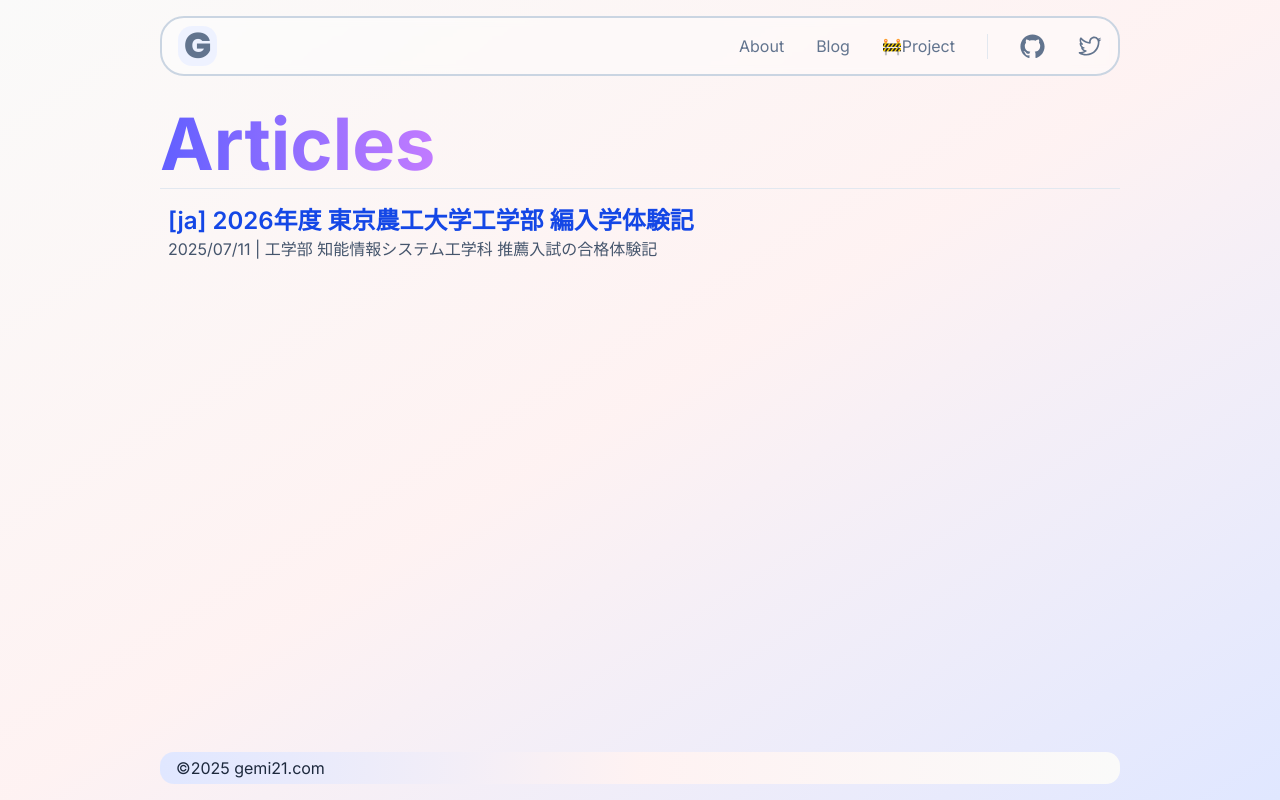
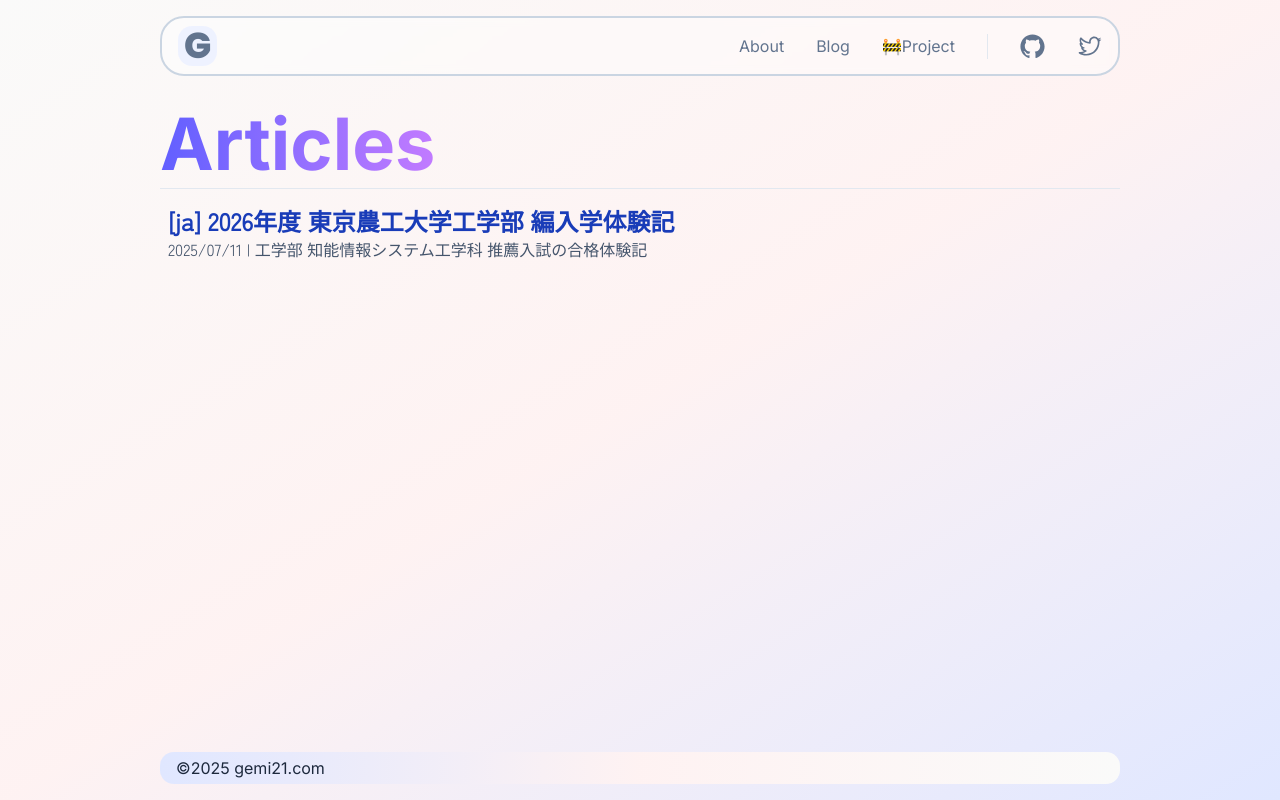
Before and after one commit to Sym521/gemi21.com, a Next.js app: page /Blog in a window 1280 px wide. Built offline with nearby package versions, Linux system fonts and the light colour scheme.

Commit message:
feat: changed  list items font

```diff
--- a/app/Blog/page.tsx
+++ b/app/Blog/page.tsx
@@ -39,7 +39,7 @@
 				Articles
 			</h1>
 			<Separator className="my-2" />
-			<div>
+			<div className="font-Zen_Kaku_Gothic_New">
 				<ul>
 					{posts.map((post) => (
 						<li
@@ -50,7 +50,7 @@
 								href={`/Blog/${post.slug}`}
 								className="block p-1 font-noto_sans_jp"
 							>
-								<h2 className="text-2xl font-semibold text-blue-700">
+								<h2 className="text-2xl font-bold text-blue-800">
 									{post.title}
 								</h2>
 								<div>
```
